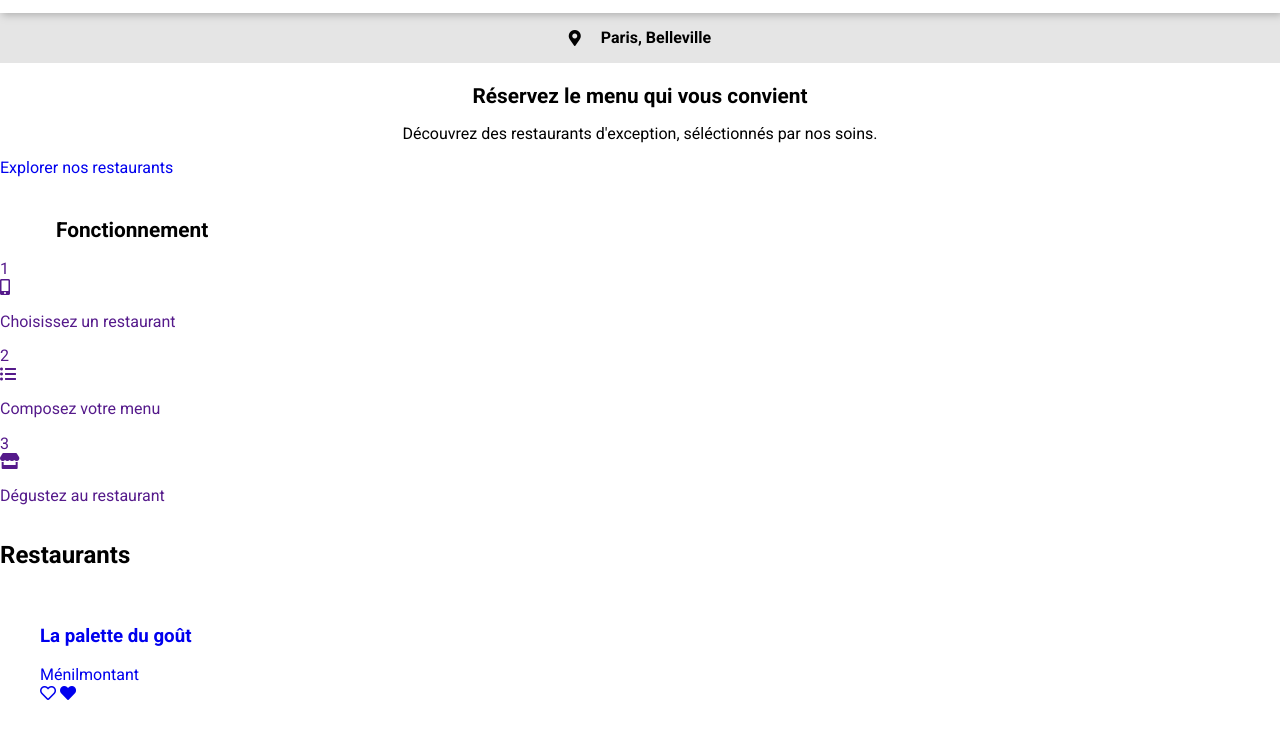
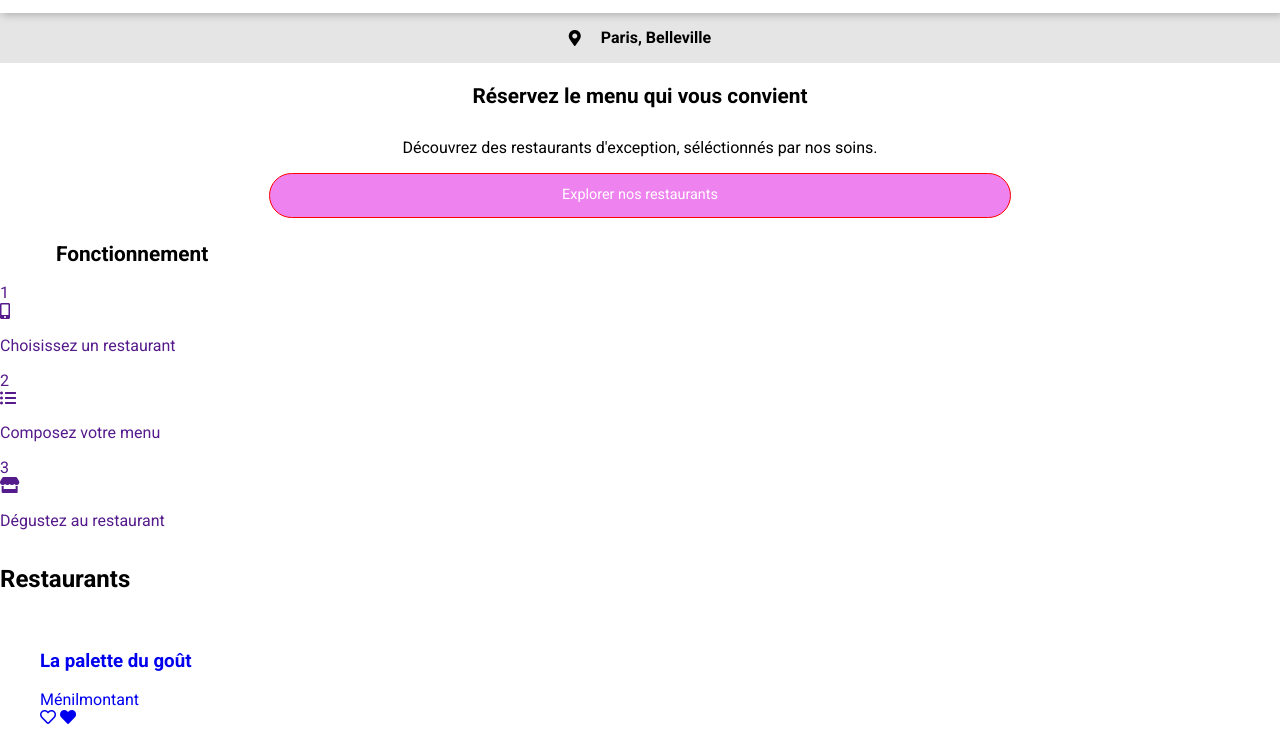
Before and after one commit to GDouv/GuillaumeDouvrin_3_09112021, a website: page index.html in a window 1280 px wide. Shown: the part 55-795 px from the top of the page. Drawn offline with Linux system fonts and the light colour scheme; a web font is replaced by a local one.

Commit message:
Présentation et Bouton V1

```diff
--- a/index.html
+++ b/index.html
@@ -39,7 +39,7 @@
             </header>
 
             <main>
-                <section class="presentation">
+                <section class="section-presentation">
                     <article class="explore">
                         <h1 class="title title--center">
                             Réservez le menu qui vous convient
--- a/sass/base/_typography.scss
+++ b/sass/base/_typography.scss
@@ -19,3 +19,7 @@ h1 {
         text-align: center;
     }
 }
+
+.intro {
+    text-align: center;
+}
--- a/sass/components/_butons.scss
+++ b/sass/components/_butons.scss
@@ -0,0 +1,13 @@
+.btn {
+    display: flex;
+    justify-content: center;
+    background-color: violet;
+    height: 2.8rem;
+    width: 58%;
+    border: solid 1px red;
+    border-radius: 3rem;
+    p {
+        font-size: 0.9rem;
+        color: white;
+    }
+}
--- /dev/null
+++ b/sass/components/_logo.scss
@@ -0,0 +1,4 @@
+.logo {
+    width: 10rem;
+    margin: 1.5rem 0 1rem 0;
+}
--- a/sass/components/logo.scss
+++ /dev/null
@@ -1,13 +0,0 @@
-.logo {
-    width: 10rem;
-    margin: 1.5rem 0 1rem 0;
-}
-
-.box-logo {
-    box-shadow: rgb(146, 146, 146) 0.1rem 0.1rem 0.5rem;
-}
-
-.box-logo {
-    display: flex;
-    justify-content: center;
-}
--- /dev/null
+++ b/sass/layouts/_boxes.scss
@@ -0,0 +1,34 @@
+.box-logo {
+    box-shadow: rgb(146, 146, 146) 0.1rem 0.1rem 0.5rem;
+}
+
+.box-logo {
+    display: flex;
+    justify-content: center;
+}
+
+.box-location {
+    display: flex;
+    justify-content: center;
+    align-items: center;
+    background-color: rgba(204, 204, 204, 0.5);
+    font-weight: bold;
+    i {
+        margin-right: 20px;
+    }
+}
+
+.section-presentation {
+    display: flex;
+    flex-direction: column;
+}
+
+.explore {
+    display: flex;
+    flex-direction: column;
+    align-items: center;
+    a {
+        display: flex;
+        align-items: center;
+    }
+}
--- /dev/null
+++ b/sass/layouts/_header.scss
@@ -0,0 +1 @@
+@import "../components/logo";
--- a/sass/main.scss
+++ b/sass/main.scss
@@ -1,25 +1,6 @@
 @import "./utils/variables";
 @import "./base/base";
 @import "./base/typography";
-@import "./components/logo.scss";
 @import "./components/butons";
-
-.box-location {
-    display: flex;
-    justify-content: center;
-    align-items: center;
-    background-color: rgba(204, 204, 204, 0.5);
-    font-weight: bold;
-    i {
-        margin-right: 20px;
-    }
-}
-
-.presentation {
-    display: flex;
-    flex-direction: column;
-}
-
-.intro {
-    text-align: center;
-}
+@import "./layouts/header";
+@import "./layouts/boxes";
```
Also changed, not shown: css/style.css, 1 other file.
